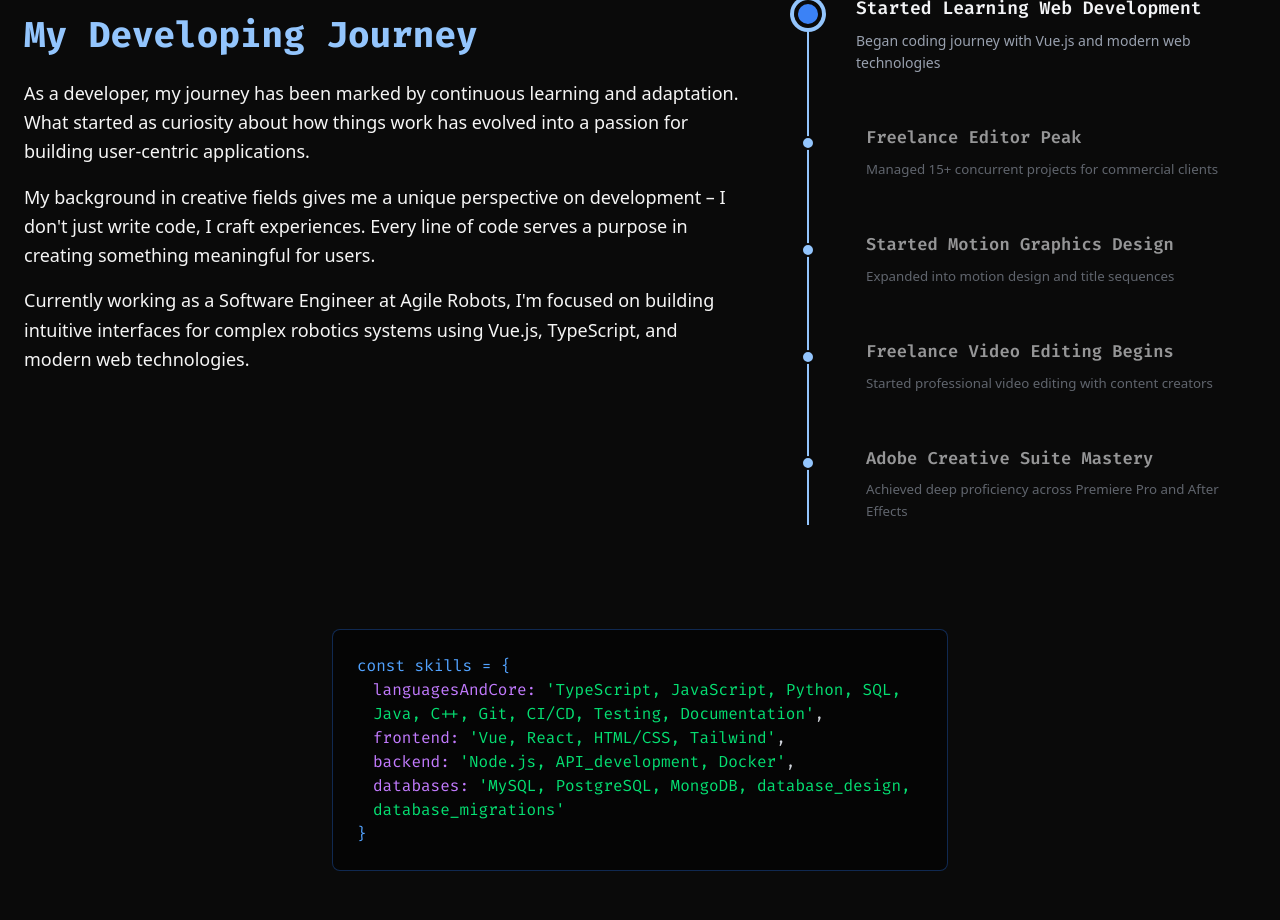
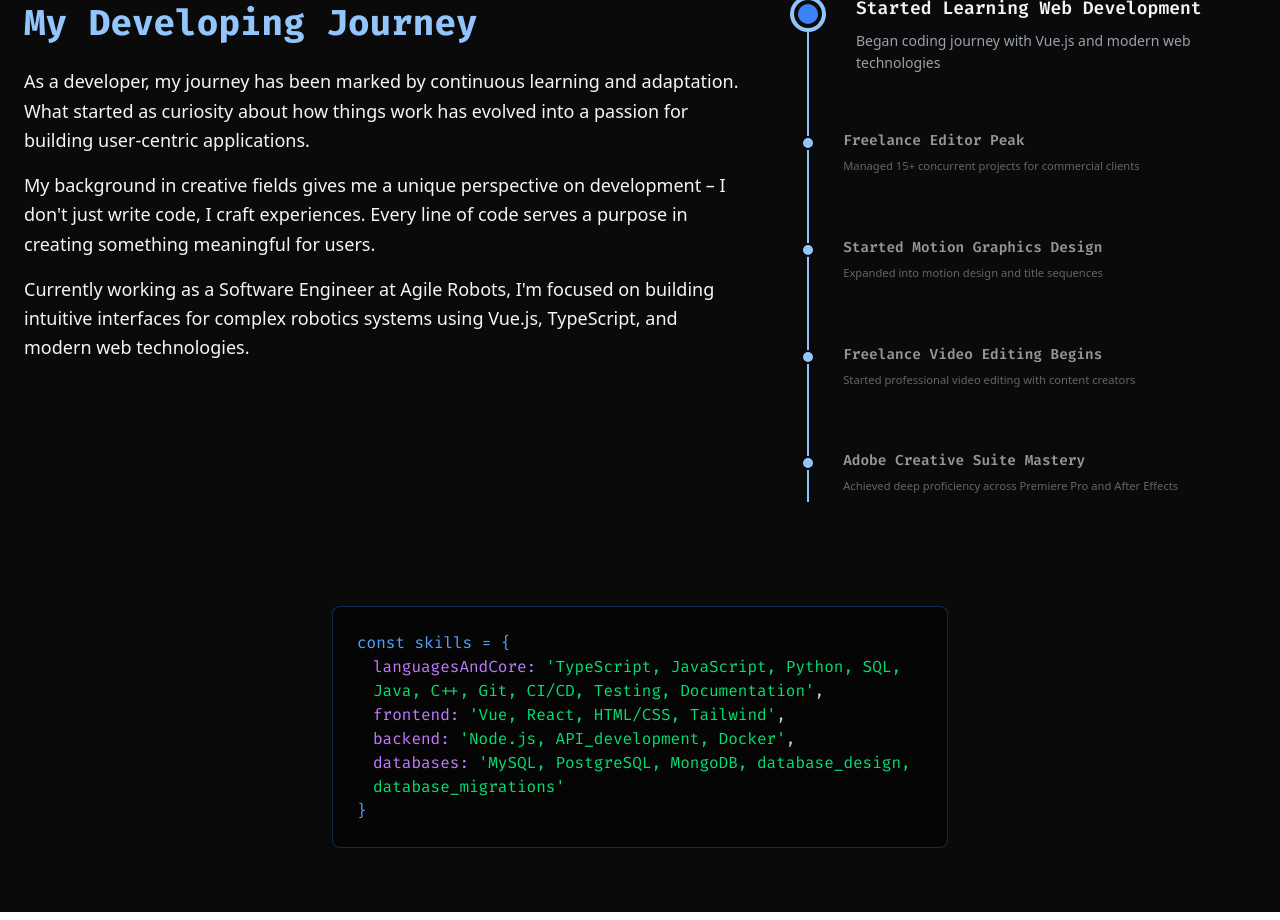
Before and after one commit to LouisLP/persona-portfolio, a Vue app: page /developer in a window 1280 px wide. Shown: the part 1000-1920 px from the top of the page. Built offline with nearby package versions, Linux system fonts and the light colour scheme.

Commit message:
Pushing non-highlighted events to the left

```diff
--- a/src/components/CareerTimeline.vue
+++ b/src/components/CareerTimeline.vue
@@ -77,10 +77,17 @@ const isEventHighlighted = (event: TimelineEvent) => {
 
     <!-- Events -->
     <div class="space-y-12">
-      <div v-for="event in sortedEvents" :key="event.id" class="relative pl-16">
+      <div
+        v-for="event in sortedEvents"
+        :key="event.id"
+        :class="[
+          'relative transition-all duration-300',
+          isEventHighlighted(event) ? 'pl-16' : 'pl-8',
+        ]"
+      >
         <!-- Dot -->
         <div
-          class="absolute top-1.5 left-[0.1rem] size-7 rounded-full border-4 transition-all duration-100"
+          class="absolute top-1.5 left-[0.1rem] size-7 rounded-full border-4 transition-all duration-300"
           :class="[
             isEventHighlighted(event)
               ? 'ring-opacity-30 scale-100 ring-4 hover:scale-110'
@@ -98,16 +105,12 @@ const isEventHighlighted = (event: TimelineEvent) => {
         <!-- Content -->
         <div
           class="transition-all duration-300"
-          :class="[isEventHighlighted(event) ? 'scale-100 opacity-100' : 'scale-95 opacity-60']"
+          :class="[
+            isEventHighlighted(event)
+              ? 'translate-x-0 scale-100 transform opacity-100'
+              : '-translate-x-6 scale-80 transform opacity-60',
+          ]"
         >
-          <!-- Year -->
-          <!-- <div
-              class="mb-2 inline-block rounded px-2 py-1 font-mono text-xs transition-colors duration-300"
-              :style="{ color: personaStore.theme.primary }"
-            >
-              {{ event.year }}
-            </div> -->
-
           <!-- Title -->
           <h3
             class="mb-2 text-lg font-semibold text-gray-100"
```
